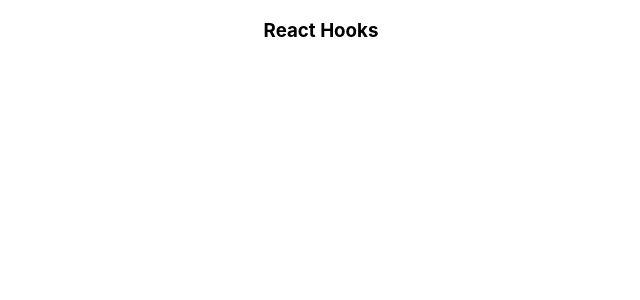
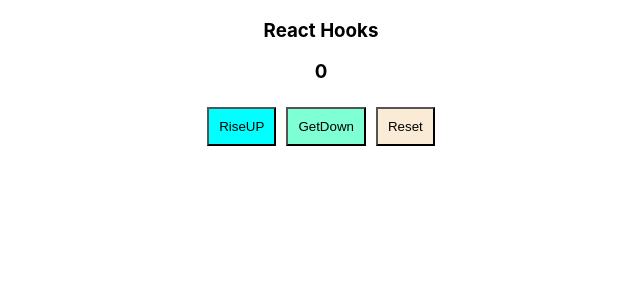
Before and after one commit to Tolegithub7/React, a React (Create React App) app in the folder React_Hooks/: page / in a window 1280 px wide. Shown: the top 300 px of the page, without its empty margins (319-959 px from the left). Built offline with nearby package versions, Linux system fonts and the light colour scheme.

Commit message:
coded useState

```diff
--- a/React_Hooks/src/App.js
+++ b/React_Hooks/src/App.js
@@ -1,9 +1,12 @@
 import "./App.css";
-
+import CounterUsingState from "./Components/UseState/CounterUsingState";
+import CounterIncrement from "./Components/UseState/CounterIncrement";
 function App() {
   return (
     <div className="App">
       <h3>React Hooks</h3>
+      <CounterUsingState />
+      <CounterIncrement />
     </div>
   );
 }
--- a/React_Hooks/src/Components/UseState/Counter.css
+++ b/React_Hooks/src/Components/UseState/Counter.css
@@ -0,0 +1,15 @@
+.RiseUp {
+  background-color: aqua !important;
+  padding: 10px;
+}
+.GetDown {
+  background-color: aquamarine !important;
+  padding: 10px;
+}
+.Reset {
+  background-color: antiquewhite;
+  padding: 10px;
+}
+button {
+  margin: 5px;
+}
--- a/React_Hooks/src/Components/UseState/CounterIncrement.js
+++ b/React_Hooks/src/Components/UseState/CounterIncrement.js
@@ -1,7 +1,31 @@
-import React from "react";
+import React, { useState } from "react";
+import "./Counter.css";
 
 function CounterIncrement() {
-  return <div></div>;
+  const [count, setCount] = useState(0);
+
+  return (
+    <div>
+      <h3>{count}</h3>
+      <button
+        type="button"
+        className="RiseUp"
+        onClick={() => setCount((count) => count + 1)}
+      >
+        RiseUP
+      </button>
+      <button
+        type="button"
+        className="GetDown"
+        onClick={() => setCount((count) => count - 1)}
+      >
+        GetDown
+      </button>
+      <button type="button" className="Reset" onClick={() => setCount(0)}>
+        Reset
+      </button>
+    </div>
+  );
 }
 
 export default CounterIncrement;
```
